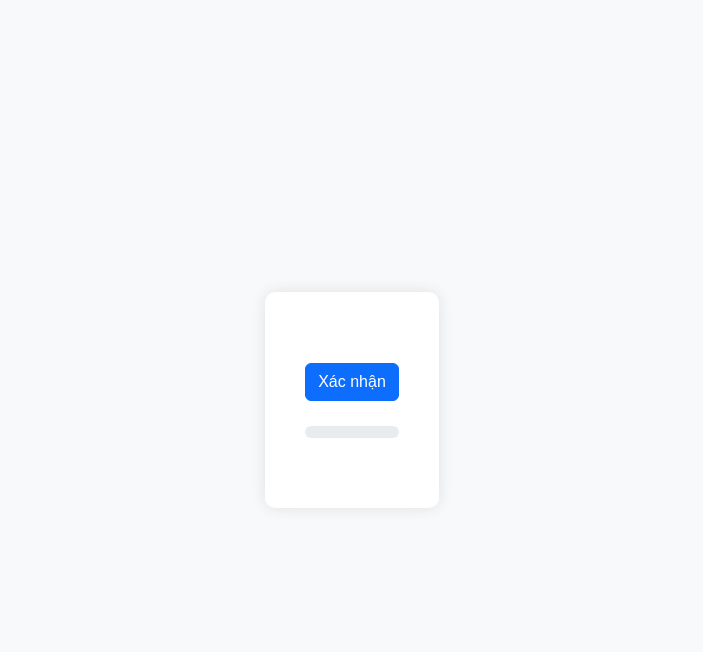
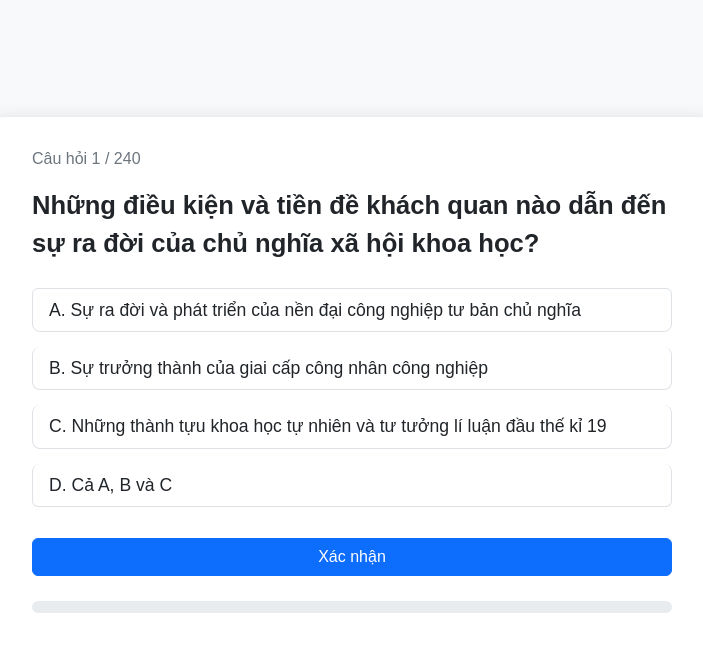
Before and after one commit to hung981vpp/quizizz, a plain HTML site: page index.html in a window 1280 px wide. Shown: the whole page, without its empty margins (288-991 px from the left). Drawn offline with nearby package versions, Linux system fonts and the light colour scheme; no server answers.

```diff
--- a/index.html
+++ b/index.html
@@ -132,7 +132,7 @@
 
 <script src="https://cdn.jsdelivr.net/npm/bootstrap@5.3.2/dist/js/bootstrap.bundle.min.js"></script>
 <script>
-  const jsonUrl = 'quizizz_questions_converted.json';
+  const jsonUrl = 'quiz_question.json';
 
   let questions = [];
   let currentIndex = 0;
```
